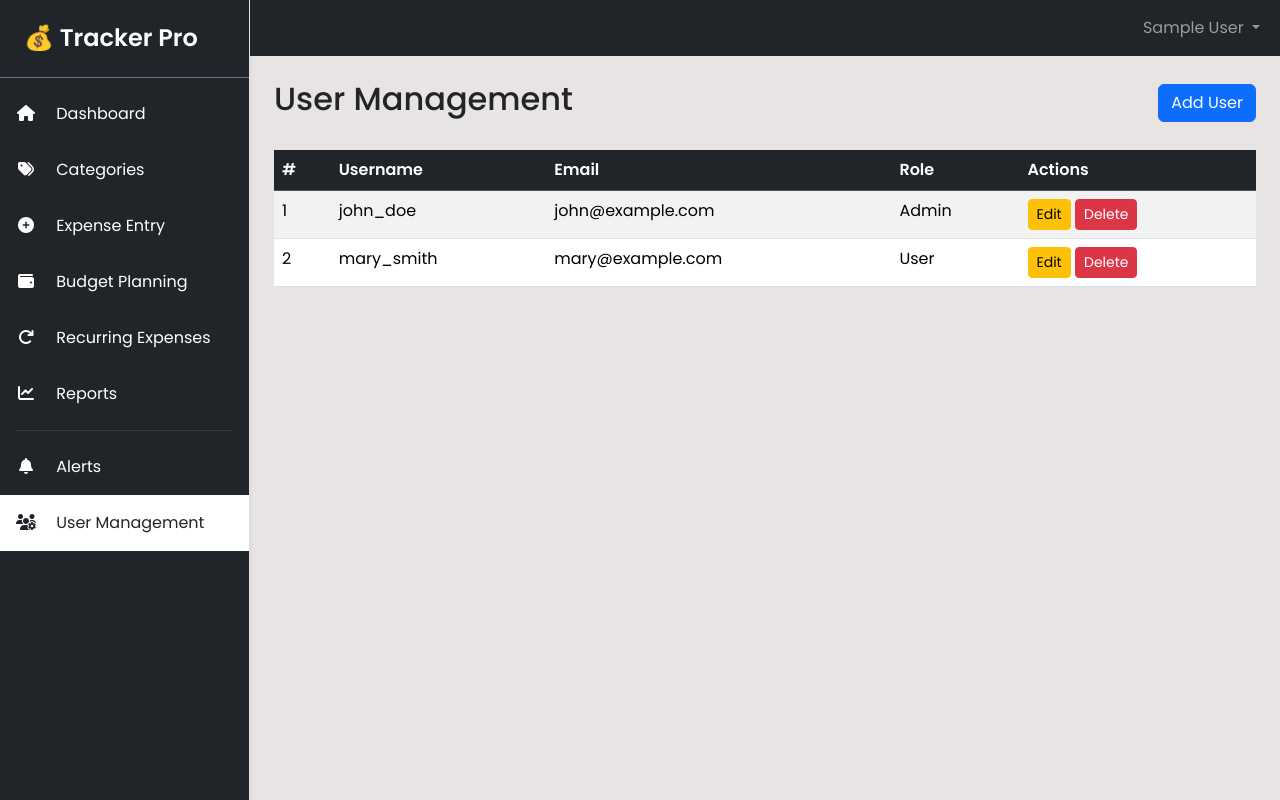
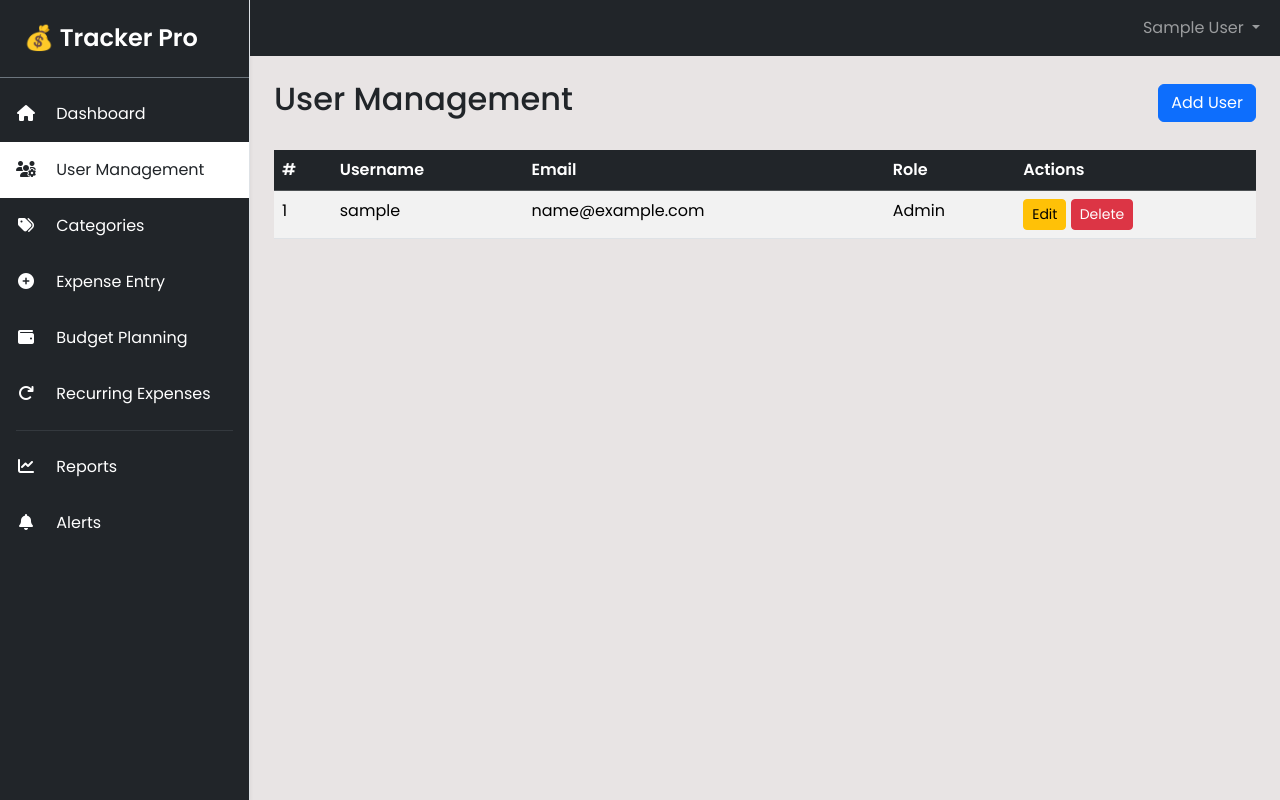
Before and after one commit to Nong-Phloeut/Expense-Tracker, a Django app: page /users in a window 1280 px wide. Run offline with Django 5.2, Linux system fonts and the light colour scheme; the visitor is signed in with stand-in values (Sample User, id 1); data comes from the database, SQL or seed files in the repository.

Commit message:
create user management

```diff
--- a/app/templates/includes/_sidebar.html
+++ b/app/templates/includes/_sidebar.html
@@ -10,10 +10,17 @@
             class="list-group-item list-group-item-action border-0 py-3 {% if request.path == '/dashboard' %}active-link{% else %}bg-dark text-white{% endif %}">
             <i class="fas fa-home fa-fw me-3"></i> Dashboard
         </a>
+        <!-- Admin-only links -->
+        {% if user.is_superuser %}
+         <a href="{% url 'user_management' %}"
+            class="list-group-item list-group-item-action border-0 py-3 {% if request.path == '/users' %}active-link{% else %}bg-dark text-white{% endif %}">
+            <i class="fas fa-users-cog fa-fw me-3"></i> User Management
+        </a>
         <a href="{% url 'category_management' %}"
             class="list-group-item list-group-item-action border-0 py-3 {% if request.path == '/categories' %}active-link{% else %}bg-dark text-white{% endif %}">
             <i class="fas fa-tags fa-fw me-3"></i> Categories
         </a>
+        {% endif %}
         <a href="{% url 'expense_entry' %}"
             class="list-group-item list-group-item-action border-0 py-3 {% if request.path == '/expenses' %}active-link{% else %}bg-dark text-white{% endif %}">
             <i class="fas fa-plus-circle fa-fw me-3"></i> Expense Entry
@@ -26,19 +33,15 @@
             class="list-group-item list-group-item-action border-0 py-3 {% if request.path == '/recurring' %}active-link{% else %}bg-dark text-white{% endif %}">
             <i class="fas fa-redo fa-fw me-3"></i> Recurring Expenses
         </a>
+        <hr class="mx-3 my-2 text-secondary">
         <a href="{% url 'reports' %}"
             class="list-group-item list-group-item-action border-0 py-3 {% if request.path == '/reports' %}active-link{% else %}bg-dark text-white{% endif %}">
             <i class="fas fa-chart-line fa-fw me-3"></i> Reports
         </a>
-        <hr class="mx-3 my-2 text-secondary">
 
         <a href="{% url 'alerts' %}"
             class="list-group-item list-group-item-action border-0 py-3 {% if request.path == '/alerts' %}active-link{% else %}bg-dark text-white{% endif %}">
             <i class="fas fa-bell fa-fw me-3"></i> Alerts
         </a>
-        <a href="{% url 'user_management' %}"
-            class="list-group-item list-group-item-action border-0 py-3 {% if request.path == '/users' %}active-link{% else %}bg-dark text-white{% endif %}">
-            <i class="fas fa-users-cog fa-fw me-3"></i> User Management
-        </a>
     </div>
 </div>
--- a/app/templates/user_management/list.html
+++ /dev/null
@@ -1,96 +0,0 @@
-{% extends 'base.html' %}
-{% block title %}User Management{% endblock %}
-
-{% block content %}
-<div class="d-flex justify-content-between align-items-center mb-4">
-    <h2>User Management</h2>
-    <!-- Button to trigger modal -->
-    <button class="btn btn-primary" data-bs-toggle="modal" data-bs-target="#userModal">Add User</button>
-</div>
-
-<!-- User table -->
-<table class="table table-striped table-hover">
-    <thead class="table-dark">
-        <tr>
-            <th>#</th>
-            <th>Username</th>
-            <th>Email</th>
-            <th>Role</th>
-            <th>Actions</th>
-        </tr>
-    </thead>
-    <tbody>
-        <!-- Static rows for now -->
-        <tr>
-            <td>1</td>
-            <td>john_doe</td>
-            <td>john@example.com</td>
-            <td>Admin</td>
-            <td>
-                <button class="btn btn-sm btn-warning" data-bs-toggle="modal" data-bs-target="#userModal">Edit</button>
-                <button class="btn btn-sm btn-danger">Delete</button>
-            </td>
-        </tr>
-        <tr>
-            <td>2</td>
-            <td>mary_smith</td>
-            <td>mary@example.com</td>
-            <td>User</td>
-            <td>
-                <button class="btn btn-sm btn-warning" data-bs-toggle="modal" data-bs-target="#userModal">Edit</button>
-                <button class="btn btn-sm btn-danger">Delete</button>
-            </td>
-        </tr>
-    </tbody>
-</table>
-
-<!-- Modal for Add/Edit User -->
-<div class="modal fade" id="userModal" tabindex="-1" aria-labelledby="userModalLabel" aria-hidden="true">
-    <div class="modal-dialog">
-        <div class="modal-content">
-            <div class="modal-header">
-                <h5 class="modal-title" id="userModalLabel">Add / Edit User</h5>
-                <button type="button" class="btn-close" data-bs-dismiss="modal" aria-label="Close"></button>
-            </div>
-            <div class="modal-body">
-                <form id="userForm">
-                    <div class="mb-3">
-                        <label for="username" class="form-label">Username</label>
-                        <input type="text" class="form-control" id="username" placeholder="Enter username">
-                    </div>
-                    <div class="mb-3">
-                        <label for="email" class="form-label">Email</label>
-                        <input type="email" class="form-control" id="email" placeholder="Enter email">
-                    </div>
-                    <div class="mb-3">
-                        <label for="role" class="form-label">Role</label>
-                        <select class="form-select" id="role">
-                            <option value="Admin">Admin</option>
-                            <option value="User">User</option>
-                        </select>
-                    </div>
-                </form>
-            </div>
-            <div class="modal-footer">
-                <button type="button" class="btn btn-secondary" data-bs-dismiss="modal">Cancel</button>
-                <button type="button" class="btn btn-primary" onclick="submitUser()">Save</button>
-            </div>
-        </div>
-    </div>
-</div>
-
-<script>
-function submitUser() {
-    const username = document.getElementById('username').value;
-    const email = document.getElementById('email').value;
-    const role = document.getElementById('role').value;
-
-    console.log('User submitted:', {username, email, role});
-    alert('User saved! (Check console log)');
-
-    // Close modal
-    const modal = bootstrap.Modal.getInstance(document.getElementById('userModal'));
-    modal.hide();
-}
-</script>
-{% endblock %}
--- /dev/null
+++ b/app/templates/user_management/user_form.html
@@ -0,0 +1,57 @@
+<div class="modal fade" id="userModal" tabindex="-1" aria-labelledby="userModalLabel" aria-hidden="true">
+    <div class="modal-dialog">
+        <div class="modal-content">
+            <div class="modal-header">
+                <h5 class="modal-title" id="userModalLabel">Add / Edit User</h5>
+                <button type="button" class="btn-close" data-bs-dismiss="modal" aria-label="Close"></button>
+            </div>
+            <div class="modal-body">
+                <form id="userForm" method="POST" action="">
+                    {% csrf_token %}
+                    <input type="hidden" name="user_id" id="user_id">
+
+                    <div class="mb-3">
+                        <label for="username" class="form-label">Username</label>
+                        <input type="text" class="form-control" name="username" id="username"
+                               placeholder="Enter username" required>
+                    </div>
+
+                    <div class="mb-3">
+                        <label for="email" class="form-label">Email</label>
+                        <input type="email" class="form-control" name="email" id="email"
+                               placeholder="Enter email" required>
+                    </div>
+
+                    <div class="mb-3">
+                        <label for="role" class="form-label">Role</label>
+                        <select class="form-select" name="role" id="role" required>
+                            <option value="">Select Role</option>
+                            <option value="Admin">Admin</option>
+                            <option value="User">User</option>
+                        </select>
+                    </div>
+                </form>
+            </div>
+            <div class="modal-footer">
+                <button type="button" class="btn btn-secondary" data-bs-dismiss="modal">Cancel</button>
+                <button type="submit" class="btn btn-primary" form="userForm">Save</button>
+            </div>
+        </div>
+    </div>
+</div>
+
+<script>
+function resetForm() {
+    document.getElementById('userForm').reset();
+    document.getElementById('user_id').value = '';
+    document.getElementById('userModalLabel').innerText = 'Add User';
+}
+
+function editUser(id, username, email, role) {
+    document.getElementById('user_id').value = id;
+    document.getElementById('username').value = username;
+    document.getElementById('email').value = email;
+    document.getElementById('role').value = role;
+    document.getElementById('userModalLabel').innerText = 'Edit User';
+}
+</script>
--- /dev/null
+++ b/app/templates/user_management/user_management.html
@@ -0,0 +1,76 @@
+{% extends 'base.html' %}
+{% block title %}User Management{% endblock %}
+
+{% block content %}
+<div class="d-flex justify-content-between align-items-center mb-4">
+    <h2>User Management</h2>
+    <button class="btn btn-primary" data-bs-toggle="modal" data-bs-target="#userModal" onclick="resetForm()">Add User</button>
+</div>
+
+<!-- Users table -->
+<table class="table table-striped table-hover">
+    <thead class="table-dark">
+        <tr>
+            <th>#</th>
+            <th>Username</th>
+            <th>Email</th>
+            <th>Role</th>
+            <th>Actions</th>
+        </tr>
+    </thead>
+    <tbody>
+        {% for user in users %}
+        <tr>
+            <td>{{ forloop.counter }}</td>
+            <td>{{ user.username }}</td>
+            <td>{{ user.email }}</td>
+            <td>{% if user.is_superuser %}Admin{% else %}User{% endif %}</td>
+            <td>
+                <button class="btn btn-sm btn-warning" data-bs-toggle="modal" data-bs-target="#userModal"
+                    onclick="editUser({{ user.id }}, '{{ user.username|escapejs }}', '{{ user.email|escapejs }}', '{{ user.is_superuser|yesno:"Admin,User" }}')">
+                    Edit
+                </button>
+                <a href="{% url 'delete_user' user.id %}" class="btn btn-sm btn-danger">Delete</a>
+            </td>
+        </tr>
+        {% empty %}
+        <tr>
+            <td colspan="5" class="text-center">No users found.</td>
+        </tr>
+        {% endfor %}
+    </tbody>
+</table>
+<!-- Pagination -->
+{% if users.has_other_pages %}
+<nav aria-label="Page navigation">
+    <ul class="pagination justify-content-center">
+        {% if users.has_previous %}
+        <li class="page-item">
+            <a class="page-link" href="?page={{ users.previous_page_number }}">Previous</a>
+        </li>
+        {% else %}
+        <li class="page-item disabled"><span class="page-link">Previous</span></li>
+        {% endif %}
+
+        {% for num in users.paginator.page_range %}
+            {% if users.number == num %}
+            <li class="page-item active"><span class="page-link">{{ num }}</span></li>
+            {% else %}
+            <li class="page-item"><a class="page-link" href="?page={{ num }}">{{ num }}</a></li>
+            {% endif %}
+        {% endfor %}
+
+        {% if users.has_next %}
+        <li class="page-item">
+            <a class="page-link" href="?page={{ users.next_page_number }}">Next</a>
+        </li>
+        {% else %}
+        <li class="page-item disabled"><span class="page-link">Next</span></li>
+        {% endif %}
+    </ul>
+</nav>
+{% endif %}
+
+<!-- Include Modal -->
+{% include './user_form.html' %}
+{% endblock %}
--- a/app/urls.py
+++ b/app/urls.py
@@ -8,6 +8,7 @@ urlpatterns = [
     path('logout', auth_views.LogoutView.as_view(next_page='login'), name='logout'),
     path('dashboard', views.dashboard, name='dashboard'),
     path('users', views.user_management, name='user_management'),
+    path('users/delete/<int:user_id>/', views.delete_user, name='delete_user'),
     path('expenses', views.expense_entry, name='expense_entry'),
     path('expenses/delete/<int:id>/', views.delete_expense, name='delete_expense'),
     path('budget', views.budget_list, name='budget_planning'),
--- a/app/views/user_views.py
+++ b/app/views/user_views.py
@@ -1,4 +1,80 @@
-from django.shortcuts import render
+from django.shortcuts import render, get_object_or_404, redirect
+from django.contrib.auth.decorators import login_required
+from django.contrib.auth.models import User
+from django.contrib import messages
+from django.core.paginator import Paginator
+from django.utils.crypto import get_random_string
+from django.core.mail import send_mail
+from django.conf import settings
+from django.urls import reverse
 
+@login_required(login_url='login')
 def user_management(request):
-    return render(request, 'user_management/list.html')
+    if request.method == 'POST':
+        user_id = request.POST.get('user_id')
+        username = request.POST.get('username')
+        email = request.POST.get('email')
+        role = request.POST.get('role')
+
+        if user_id:
+            # Update existing user
+            user = get_object_or_404(User, id=user_id)
+            user.username = username
+            user.email = email
+            user.is_superuser = True if role == 'Admin' else False
+            user.save()
+            messages.success(request, 'User updated successfully!')
+        else:
+            # Create new user
+            random_password = get_random_string(12)  # 12-char secure password
+            is_superuser = True if role == 'Admin' else False
+            User.objects.create_user(username=username, email=email, password=random_password, is_superuser=is_superuser)
+            # Send password to user via email
+            # Generate absolute login link
+            login_url = request.build_absolute_uri(reverse('login'))
+
+            # Email content
+            subject = "Welcome to Expense Tracker System"
+            message = f"""
+                Hello {username},
+
+                Your account has been created on Expense Tracker System.
+
+                🔹 **Username:** {username}
+                🔹 **Password:** {random_password}
+
+                Please click the link below to access the system and change your password immediately:
+                {login_url}
+
+                Best regards,
+                Expense Tracker System Team
+            """
+            send_mail(
+                subject,
+                message,
+                settings.DEFAULT_FROM_EMAIL,
+                [email],
+                fail_silently=False,
+            )
+
+            messages.success(request, f'User created successfully! Password sent to {username}')
+
+        return redirect('user_management')
+
+    # Pagination
+    user_list = User.objects.all().order_by('id')
+    paginator = Paginator(user_list, 10)  # Show 10 users per page
+    page_number = request.GET.get('page')
+    users = paginator.get_page(page_number)
+    return render(request, 'user_management/user_management.html', {'users': users})
+
+
+@login_required(login_url='login')
+def delete_user(request, user_id):
+    user = get_object_or_404(User, id=user_id)
+    if user != request.user:
+        user.delete()
+        messages.success(request, 'User deleted successfully!')
+    else:
+        messages.error(request, 'You cannot delete yourself!')
+    return redirect('user_management')
```
Also changed, not shown: config/settings.py (+8 -10 lines).
